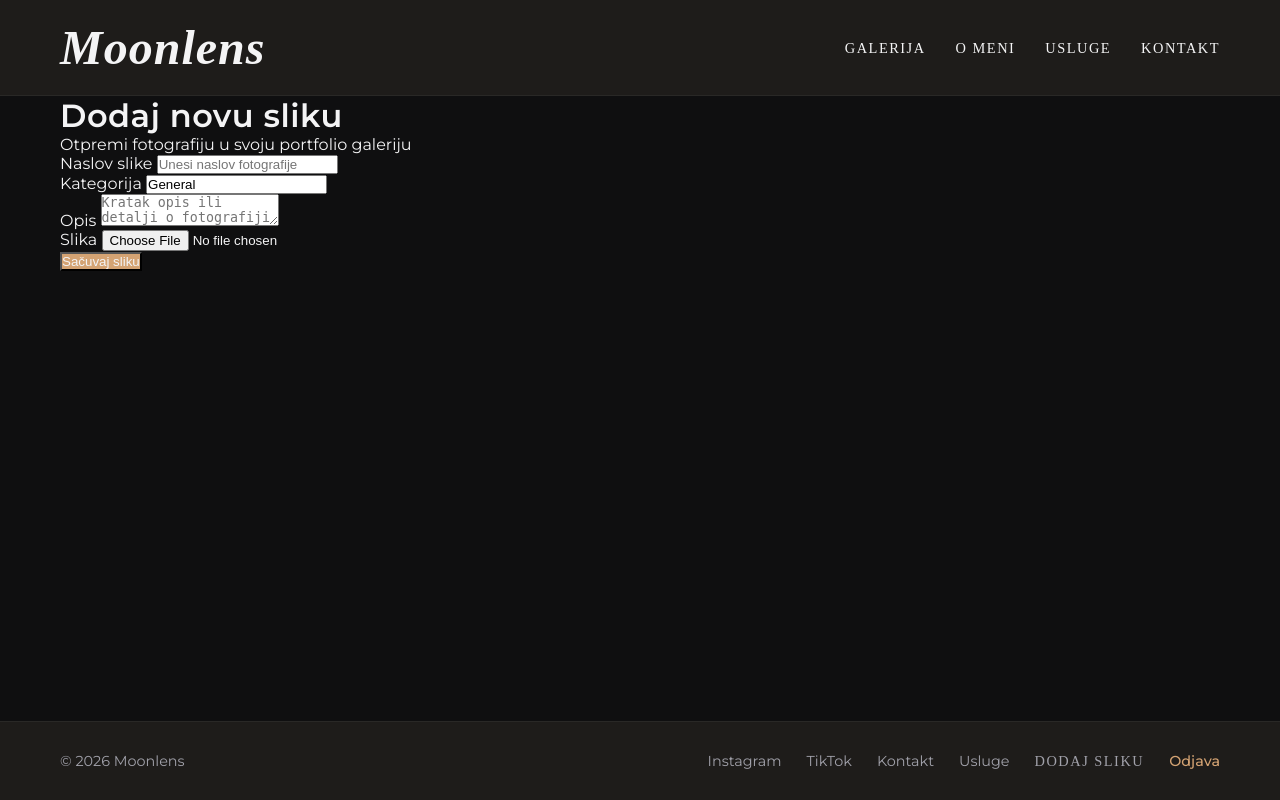
After one commit to milovan-dev/Moonlens, a Flask app: page /admin/upload in a window 1280 px wide. The commit adds this page. Run offline with Flask 3, Linux system fonts and the light colour scheme; the visitor is signed in with stand-in values (Sample User, id 1); some libraries are stand-ins or nearby versions; some web fonts are replaced.

Commit message:
Implemented admin login, logout, and protect upload route with Flask-Login

```diff
--- a/app/forms.py
+++ b/app/forms.py
@@ -0,0 +1,21 @@
+from flask_wtf import FlaskForm
+from flask_wtf.file import FileField, FileAllowed
+from wtforms import StringField, TextAreaField, SubmitField
+from wtforms.validators import DataRequired
+
+from wtforms import PasswordField
+
+class LoginForm(FlaskForm):
+    email = StringField('Email', validators=[DataRequired()])
+    password = PasswordField('Lozinka', validators=[DataRequired()])
+    submit = SubmitField('Prijavi se')
+
+class PhotoForm(FlaskForm):
+    title = StringField('Naslov slike', validators=[DataRequired()])
+    description = TextAreaField('Opis')
+    category = StringField('Kategorija', validators=[DataRequired()], default='General')
+    image = FileField('Slika', validators=[
+        DataRequired(),
+        FileAllowed(['jpg', 'png', 'jpeg'], 'Dozvoljene su samo slike (jpg, jpeg, png)!')
+    ])
+    submit = SubmitField('Sačuvaj sliku')
--- a/app/models.py
+++ b/app/models.py
@@ -6,6 +6,7 @@ from flask_login import UserMixin
 from werkzeug.security import generate_password_hash, check_password_hash
 # Import database and login manager instances from application package
 from app import db, login_manager
+
 
 # Flask-Login callback to load a user by ID from the database
 @login_manager.user_loader
--- a/app/routes.py
+++ b/app/routes.py
@@ -1,7 +1,74 @@
-from flask import Blueprint, render_template
+import os
+import uuid
+from werkzeug.utils import secure_filename
+from flask import Blueprint, render_template, current_app, flash, redirect, url_for
+from flask_login import login_user, logout_user, login_required, current_user
+from app import db
+from app.forms import PhotoForm, LoginForm
+from app.models import Photo, User
 
-main=Blueprint('main', __name__)
+main = Blueprint('main', __name__)
 
 @main.route('/')
 def index():
-    return render_template('index.html') #for index.html page
+    return render_template('index.html')
+
+@main.route('/gallery')
+def gallery():
+    photos = Photo.query.order_by(Photo.created_at.desc()).all()
+    return render_template('gallery.html', photos=photos)
+
+@main.route('/admin/upload', methods=['GET', 'POST'])
+@login_required
+def upload_photo():
+    form = PhotoForm()
+    if form.validate_on_submit():
+        # Uzimamo otpremljeni fajl
+        f = form.image.data
+        filename = secure_filename(f.filename)
+
+        # Pravimo jedinstven naziv fajla da sprečimo preklapanje
+        unique_filename = str(uuid.uuid4()) + "_" + filename
+
+        # Definišemo putanju gde se slika fizički čuva
+        upload_path = os.path.join(current_app.root_path, 'static', 'uploads', unique_filename)
+        f.save(upload_path)
+
+        # Upisujemo podatke u bazu podataka preko našeg Photo modela
+        photo = Photo(
+            title=form.title.data,
+            description=form.description.data,
+            category=form.category.data,
+            image_file=unique_filename
+        )
+        db.session.add(photo)
+        db.session.commit()
+
+        flash('Fotografija je uspešno otpremljena!', 'success')
+        return redirect(url_for('main.gallery'))
+
+    return render_template('admin/upload.html', form=form)
+
+@main.route('/login', methods=['GET', 'POST'])
+def login():
+    if current_user.is_authenticated:
+        return redirect(url_for('main.index'))
+
+    form = LoginForm()
+    if form.validate_on_submit():
+        user = User.query.filter_by(email=form.email.data).first()
+        if user and user.check_password(form.password.data):
+            login_user(user)
+            flash('Uspešno si se prijavio!', 'success')
+            return redirect(url_for('main.upload_photo'))
+        else:
+            flash('Neuspešna prijava. Proveri email i lozinku.', 'danger')
+
+    return render_template('admin/login.html', form=form)
+
+@main.route('/logout')
+@login_required
+def logout():
+    logout_user()
+    flash('Uspešno si se odjavio.', 'info')
+    return redirect(url_for('main.index'))
--- /dev/null
+++ b/app/templates/admin/upload.html
@@ -0,0 +1,49 @@
+{% extends "base.html" %}
+
+{% block title %}Dodaj novu sliku - Moonlens{% endblock %}
+
+{% block content %}
+<div class="upload-page-container">
+    <div class="upload-card">
+        <h1 class="page-title">Dodaj novu sliku</h1>
+        <p class="page-subtitle">Otpremi fotografiju u svoju portfolio galeriju</p>
+
+        <form method="POST" enctype="multipart/form-data" class="upload-form">
+            {{ form.hidden_tag() }}
+
+            <div class="form-group">
+                {{ form.title.label(class="form-label") }}
+                {{ form.title(class="form-input", placeholder="Unesi naslov fotografije") }}
+                {% for error in form.title.errors %}
+                    <span class="error-message">{{ error }}</span>
+                {% endfor %}
+            </div>
+
+            <div class="form-group">
+                {{ form.category.label(class="form-label") }}
+                {{ form.category(class="form-input", placeholder="npr. Portreti, Priroda...") }}
+                {% for error in form.category.errors %}
+                    <span class="error-message">{{ error }}</span>
+                {% endfor %}
+            </div>
+
+            <div class="form-group">
+                {{ form.description.label(class="form-label") }}
+                {{ form.description(class="form-textarea", placeholder="Kratak opis ili detalji o fotografiji (opcionalno)") }}
+            </div>
+
+            <div class="form-group">
+                {{ form.image.label(class="form-label") }}
+                {{ form.image(class="form-file-input") }}
+                {% for error in form.image.errors %}
+                    <span class="error-message">{{ error }}</span>
+                {% endfor %}
+            </div>
+
+            <div class="form-actions">
+                {{ form.submit(class="btn-primary btn-submit") }}
+            </div>
+        </form>
+    </div>
+</div>
+{% endblock %}
--- a/app/templates/base.html
+++ b/app/templates/base.html
@@ -21,7 +21,7 @@
 
             <nav class="site-nav">
                 <ul class="nav-list">
-                    <li><a href="{{ url_for('main.index') }}" class="nav-link">Galerija</a></li>
+                    <li><a href="{{ url_for('main.gallery') }}" class="nav-link">Galerija</a></li>
                     <li><a href="{{ url_for('main.index') }}" class="nav-link">O meni</a></li>
                     <li><a href="{{ url_for('main.index') }}" class="nav-link">Usluge</a></li>
                     <li><a href="{{ url_for('main.index') }}" class="nav-link">Kontakt</a></li>
@@ -59,10 +59,10 @@
                 <li><a href="#">Usluge</a></li>
 
                 {% if current_user.is_authenticated %}
-                    <li><a href="#" class="nav-link">Dodaj sliku</a></li>
-                    <li><a href="#" class="footer-auth">Odjava</a></li>
+                <li><a href="{{ url_for('main.upload_photo') }}" class="nav-link">Dodaj sliku</a></li>
+                <li><a href="{{ url_for('main.logout') }}" class="footer-auth">Odjava</a></li>
                 {% else %}
-                    <li><a href="#" class="footer-auth">Prijava</a></li>
+                <li><a href="{{ url_for('main.login') }}" class="footer-auth">Prijava</a></li>
                 {% endif %}
             </ul>
         </div>
```
Also changed, not shown: app/templates/admin/login.html (added, +30 -0 lines), app/templates/gallery.html (added, +41 -0 lines).
